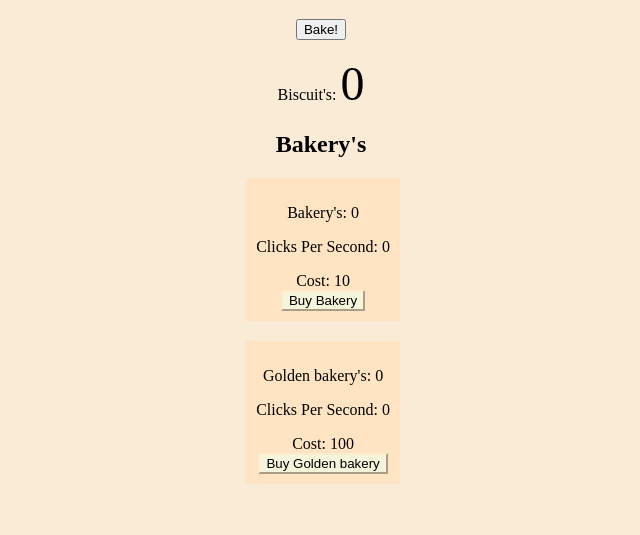
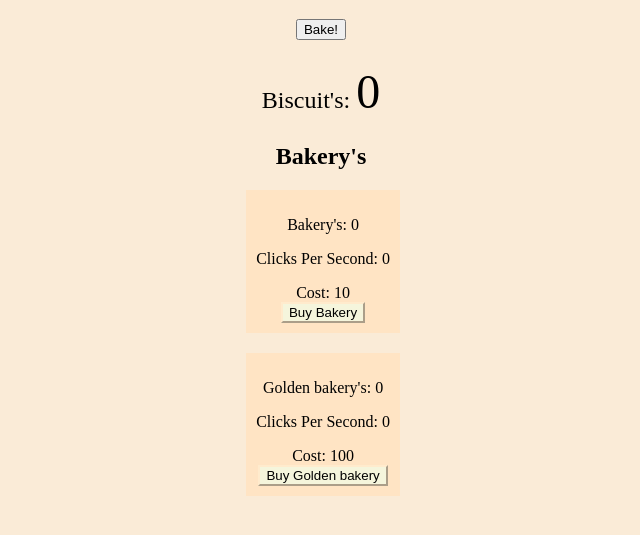
Before and after one commit to Harel-k/Biscuit-Clicker-bakery, a plain HTML site: page index.html in a window 1280 px wide. Shown: the part 61-596 px from the top of the page, without its empty margins (319-959 px from the left). Drawn offline with Linux system fonts and the light colour scheme.

Commit message:
Update style.css

```diff
--- a/style.css
+++ b/style.css
@@ -61,3 +61,6 @@ body {
     border-color: coral; */
 
 }
+#b {
+    font-size: x-large;
+}
```
